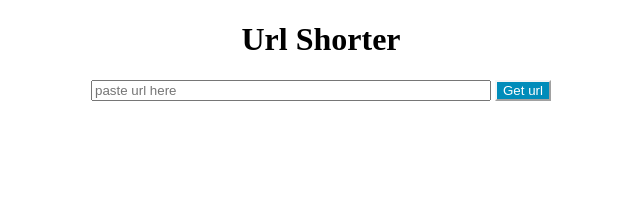
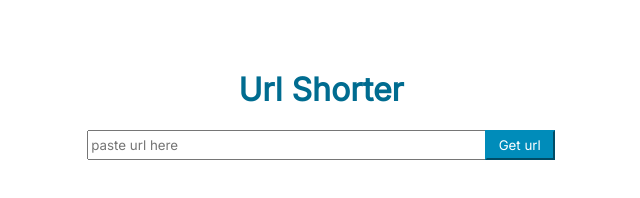
Before and after one commit to muwaii/exam-1, a website: page index.html in a window 1280 px wide. Shown: the whole page, without its empty margins (319-959 px from the left). Drawn offline with Linux system fonts and the light colour scheme.

Commit message:
change font

```diff
--- a/style.css
+++ b/style.css
@@ -1,5 +1,6 @@
 * {
   box-sizing: border-box;
+  font-family: 'Inter', sans-serif;
 }
 
 body {
@@ -8,6 +9,8 @@ body {
 
 h1 {
   text-align: center;
+  margin-top: 70px;
+  color: #006c90;
 }
 
 #input-container {
@@ -16,12 +19,16 @@ h1 {
 
 #create-btn {
   color: white;
-  border-color: whitesmoke;
+  border-color: #008CBA;
   background-color: #008CBA;
+  height: 30px;
+  width: 70px;
 }
 
 #url {
   width: 400px;
+  height: 30px;
+  margin-right: -7px;
 }
 
 #short-container {
@@ -35,9 +42,9 @@ h1 {
 #short-container {
   display: flex;
   justify-content: center;
-  margin: 20px auto;
+  margin: 50px auto;
 }
 
 #copy-btn {
-  margin: auto 5px;
+  margin: auto 10px;
 }
```
